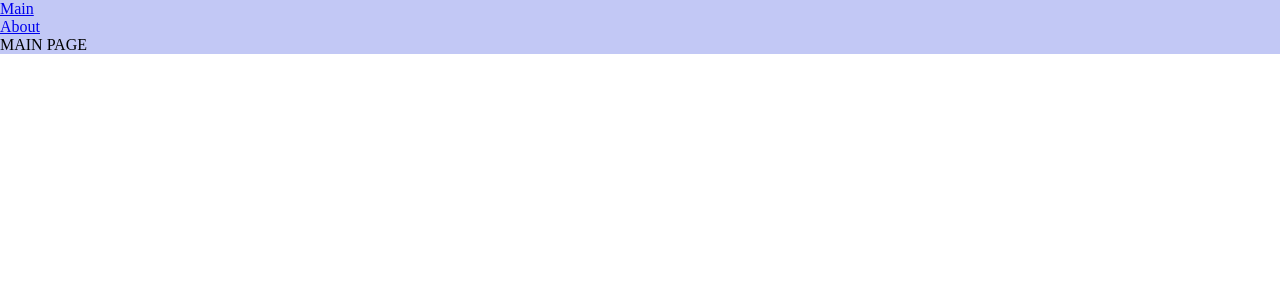
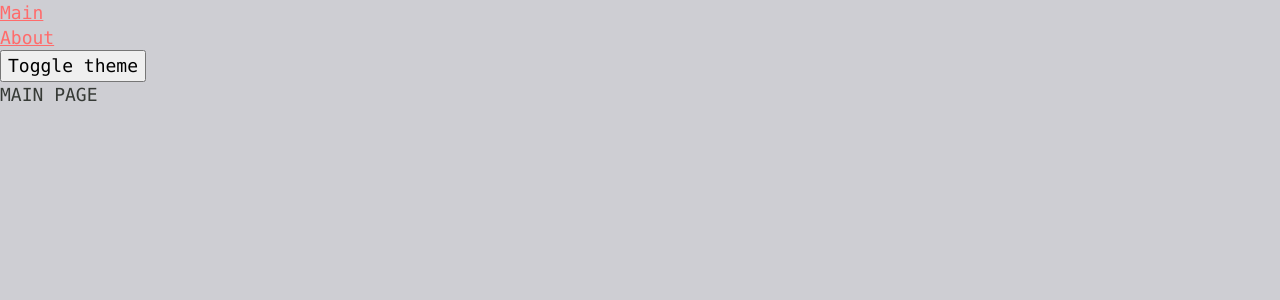
Before and after one commit to smargelov/react-pro, a React app: page / in a window 1280 px wide. Shown: the top 300 px of the page. Built offline with nearby package versions, Linux system fonts and the light colour scheme.

Commit message:
Add styles, style variables, and theme switcher

```diff
--- a/src/App.tsx
+++ b/src/App.tsx
@@ -1,12 +1,14 @@
-import './index.sass'
+import './styles/index.sass'
 import { Link, Route, Routes } from 'react-router-dom'
 import { AboutPageAsync } from './pages/AboutPage/AboutPage.async'
 import { MainPageAsync } from './pages/MainPage/MainPage.async'
 import { Suspense } from 'react'
+import { useTheme } from './themes/useTheme'
 
 const App = () => {
+	const {theme, toggleTheme} = useTheme()
 	return (
-		<div className="app">
+		<div className={`app app--${theme}`}>
 			<nav>
 				<ul>
 					<li>
@@ -16,6 +18,7 @@ const App = () => {
 						<Link to="/about">About</Link>
 					</li>
 				</ul>
+				<button onClick={ toggleTheme }>Toggle theme</button>
 			</nav>
 			<Suspense fallback={ <div>Loading...</div> }>
 				<Routes>
--- a/src/index.sass
+++ /dev/null
@@ -1,7 +0,0 @@
-*
-	margin: 0
-	padding: 0
-	box-sizing: border-box
-
-.app
-	background-color: #c2c8f5
--- a/src/index.tsx
+++ b/src/index.tsx
@@ -1,10 +1,13 @@
 import { render } from 'react-dom'
 import App from './App'
 import { BrowserRouter } from 'react-router-dom'
+import ThemeProvider from './themes/ThemeProvider'
 
 render(
 	<BrowserRouter>
-		<App/>
+		<ThemeProvider>
+			<App/>
+		</ThemeProvider>
 	</BrowserRouter>,
 	document.getElementById('root')
 )
--- /dev/null
+++ b/src/styles/_mixins.sass
@@ -0,0 +1,2 @@
+=baseTransition($param: all, $duration: .3)
+	transition: $param #{$duration}s ease-in-out
--- /dev/null
+++ b/src/styles/_reset.sass
@@ -0,0 +1,127 @@
+html
+	font-size: var(--base-font-size)
+	line-height: var(--base-line-height)
+	font-family: var(--base-font-family)
+	height: 100%
+
+body
+	min-height: 100vh
+	scroll-behavior: smooth
+	text-rendering: optimizeSpeed
+	overflow-x: hidden
+	display: grid
+	grid-template-rows: 1fr
+	grid-template-columns: 1fr
+
+#root
+	display: grid
+	grid-template-rows: 1fr
+	grid-template-columns: 1fr
+	min-height: 100vh
+
+*,
+*::before,
+*::after
+	box-sizing: border-box
+
+ul,
+ol
+	list-style: none
+	padding: 0
+
+body,
+h1,
+h2,
+h3,
+h4,
+p,
+ul,
+ol,
+li,
+figure,
+figcaption,
+blockquote,
+dl,
+dd
+	margin: 0
+
+h1, h2, h3, h4, h5
+	font-weight: 500
+	line-height: var(--title-line-height)
+
+h1, .h1
+	font-size: 1.666rem
+
+h2, .h2
+	font-size: 1.5rem
+
+h3, .h3
+	font-size: 1.25rem
+
+h4, .h4
+	font-size: 0.85rem
+
+
+a:not([class])
+	text-decoration-skip-ink: auto
+	color: var(--color-accent)
+
+a, button
+	+baseTransition()
+
+	object
+		pointer-events: none
+
+img
+	max-width: 100%
+	display: block
+
+input,
+button,
+textarea,
+select
+	font: inherit
+
+input[type=text]::-ms-clear
+	display: none
+	width: 0
+	height: 0
+
+input[type=text]::-ms-reveal
+	display: none
+	width: 0
+	height: 0
+
+input[type="search"]::-webkit-search-decoration,
+input[type="search"]::-webkit-search-cancel-button,
+input[type="search"]::-webkit-search-results-button,
+input[type="search"]::-webkit-search-results-decoration
+	display: none
+
+/* Удаляем все анимации и переходы для людей, которые предпочитай их не использовать */
+@media (prefers-reduced-motion: reduce)
+	*
+		animation-duration: 0.01ms !important
+		animation-iteration-count: 1 !important
+		transition-duration: 0.01ms !important
+		scroll-behavior: auto !important
+
+audio,
+canvas,
+iframe,
+img,
+svg,
+video,
+textarea
+	vertical-align: middle
+
+textarea
+	resize: none
+
+section
+	position: relative
+
+input,
+select,
+button
+	outline: none
--- /dev/null
+++ b/src/styles/index.sass
@@ -0,0 +1,9 @@
+@import "mixins"
+@import "variables/vars"
+@import "reset"
+@import "themes/light"
+@import "themes/dark"
+
+.app
+	color: var(--color-main-text)
+	background-color: var(--color-main-bg)
--- /dev/null
+++ b/src/styles/themes/_dark.sass
@@ -0,0 +1,4 @@
+.app
+	&--dark
+		--color-main-text: var(--color-white)
+		--color-main-bg: var(--color-black)
--- /dev/null
+++ b/src/styles/themes/_light.sass
@@ -0,0 +1,3 @@
+.app
+	--color-main-text: var(--color-black)
+	--color-main-bg: var(--color-white)
--- /dev/null
+++ b/src/styles/variables/_vars.sass
@@ -0,0 +1,13 @@
+\:root
+	--color-black: #363a36
+	--color-white: #ceced3
+	--color-accent: #ff6b6b
+
+	--color-main-text: var(--color-black)
+	--color-main-bg: var(--color-white)
+
+	--base-font-size: 18px
+	--base-line-height: 1.4
+	--base-font-family: Consolas, monaco, monospace
+
+	--base-gap: var(--base-font-size)
--- /dev/null
+++ b/src/themes/ThemeContext.ts
@@ -0,0 +1,14 @@
+import { createContext } from 'react'
+
+export enum Theme {
+	LIGHT = 'light',
+	DARK = 'dark'
+}
+
+export interface ThemeContextProps {
+	theme: Theme,
+	setTheme?: (theme: Theme) => void
+}
+export const ThemeContext = createContext<ThemeContextProps>({} as ThemeContextProps)
+
+export const LOCAL_STORAGE_THEME_KEY = 'theme'
--- /dev/null
+++ b/src/themes/ThemeProvider.tsx
@@ -0,0 +1,19 @@
+import { LOCAL_STORAGE_THEME_KEY, ThemeContext, Theme } from './ThemeContext'
+import { FC, useMemo, useState } from 'react'
+
+const defaultTheme = localStorage.getItem(LOCAL_STORAGE_THEME_KEY) as Theme || Theme.LIGHT
+
+const ThemeProvider: FC = ({ children }) => {
+	const [theme, setTheme] = useState<Theme>(defaultTheme)
+	const defaultProps = useMemo(() => ({
+		theme,
+		setTheme
+	}), [theme])
+	return (
+		<ThemeContext.Provider value={ defaultProps }>
+			{ children }
+		</ThemeContext.Provider>
+	)
+}
+
+export default ThemeProvider
--- /dev/null
+++ b/src/themes/useTheme.ts
@@ -0,0 +1,22 @@
+import { Theme, ThemeContext, LOCAL_STORAGE_THEME_KEY } from './ThemeContext'
+import { useContext } from 'react'
+
+interface UseThemeResult {
+	toggleTheme: () => void,
+	theme: Theme
+}
+
+export function useTheme (): UseThemeResult {
+	const {theme, setTheme} = useContext(ThemeContext)
+
+	const toggleTheme = () => {
+		const newTheme = theme === Theme.LIGHT ? Theme.DARK : Theme.LIGHT
+		setTheme(newTheme)
+		localStorage.setItem(LOCAL_STORAGE_THEME_KEY, newTheme)
+	}
+
+	return {
+		toggleTheme,
+		theme
+	}
+}
```
